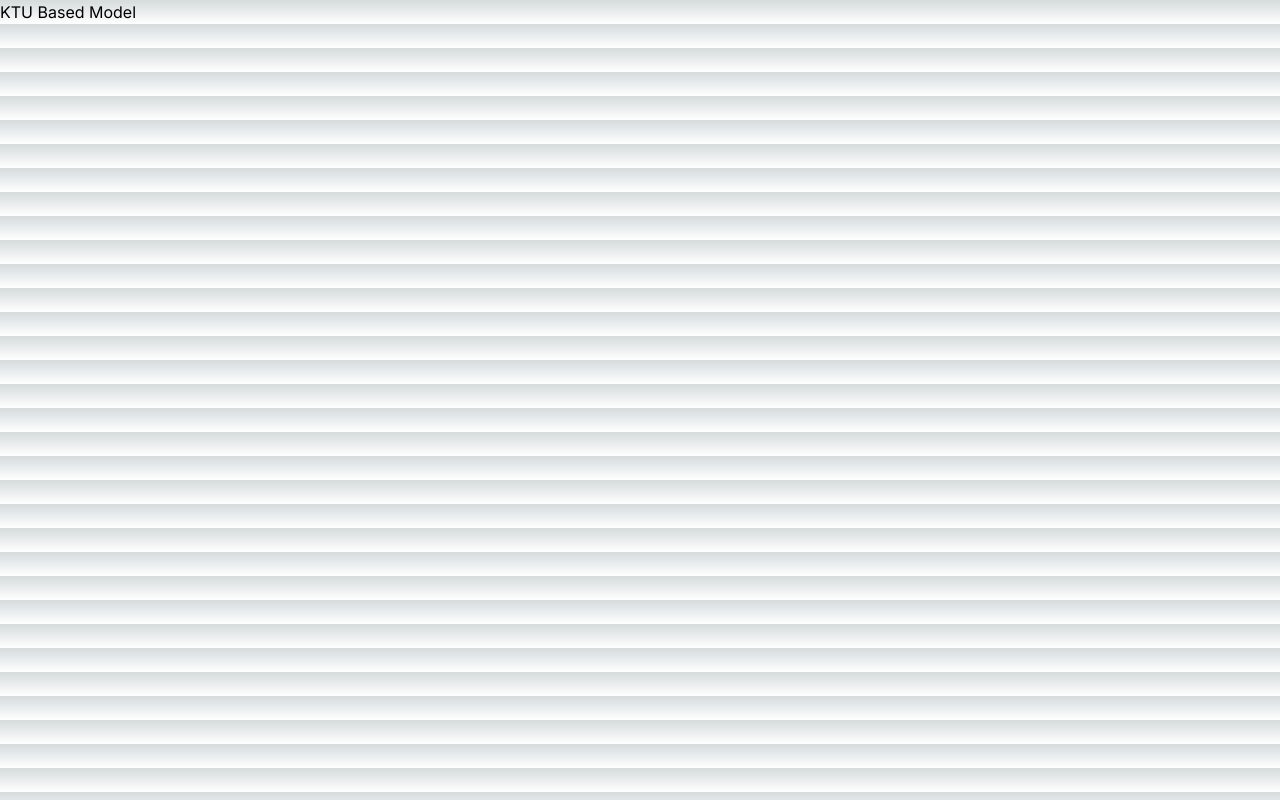
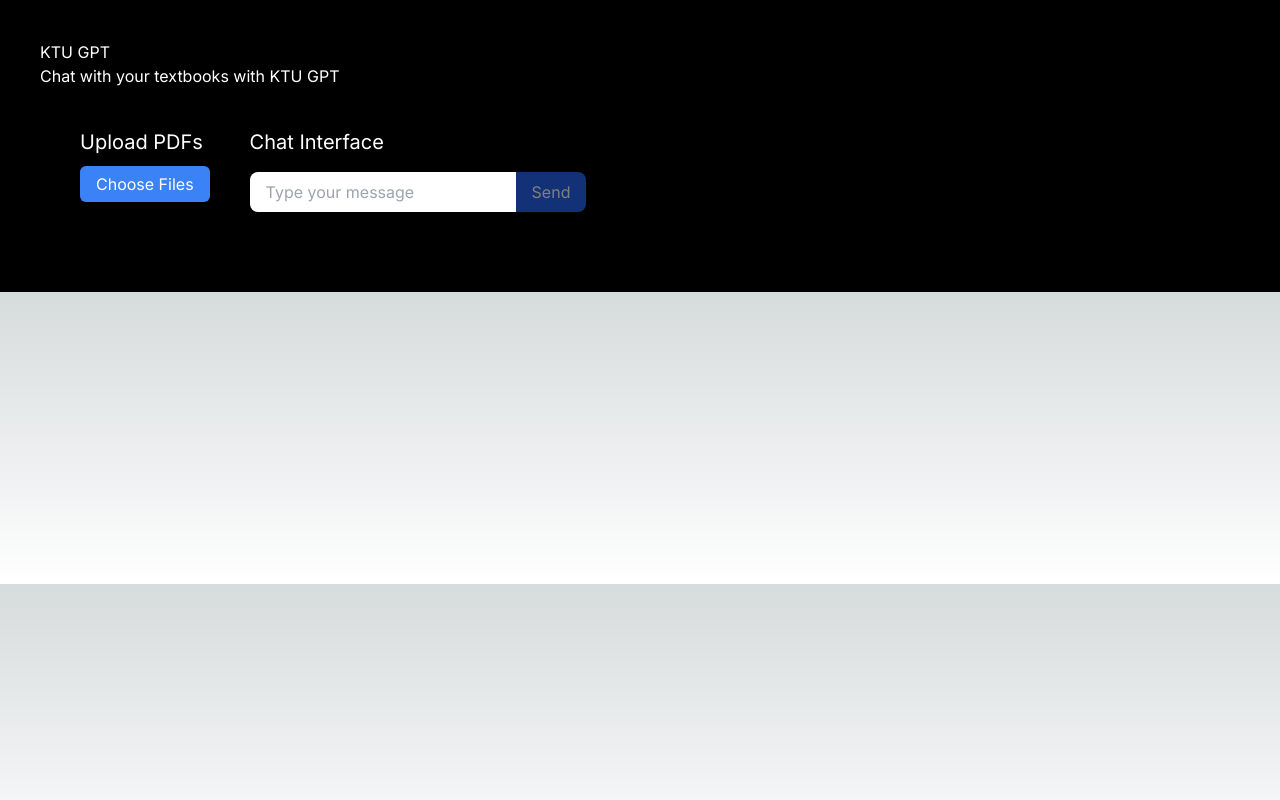
Before and after one commit to salmanpary/FusionGpt-Frontend, a Next.js app: page /ktuText in a window 1280 px wide. Built offline with nearby package versions, Linux system fonts and the light colour scheme.

Commit message:
ktu model

```diff
--- a/package.json
+++ b/package.json
@@ -12,7 +12,8 @@
     "axios": "^1.6.8",
     "next": "14.1.0",
     "react": "^18",
-    "react-dom": "^18"
+    "react-dom": "^18",
+    "uuid": "^9.0.1"
   },
   "devDependencies": {
     "@types/node": "20.11.17",
--- a/src/app/getimage/page.tsx
+++ b/src/app/getimage/page.tsx
@@ -14,6 +14,7 @@ function ImageComponent() {
       });
       const data = response.data;
       setImages(data.images);
+      console.log(response)
     } catch (error) {
       console.error('Error fetching images:', error);
     }
--- a/src/app/ktuText/page.tsx
+++ b/src/app/ktuText/page.tsx
@@ -1,11 +1,175 @@
-"use client"
-import React,{useState} from 'react'
+"use client";
+import React, { useEffect, useState } from "react";
+import axios from "axios";
+import { v4 as uuidv4 } from "uuid";
 
 const Page = () => {
-    const [state, setstate] = useState<number>(0)
+  const [pdfFiles, setPdfFiles] = useState([]);
+  const [messages, setMessages] = useState([]);
+  const [isSendButtonDisabled, setIsSendButtonDisabled] = useState(true); // State to track send button status
+  const [sessionId, setSessionId] = useState(""); // State to store session ID
+  const [currentMessage, setCurrentMessage] = useState(""); // State to store current message
+  const handleFileChange = (e) => {
+    const files = Array.from(e.target.files);
+    setPdfFiles([...pdfFiles, ...files]);
+  };
+
+  const handleRemovePdf = (index) => {
+    const updatedFiles = [...pdfFiles];
+    updatedFiles.splice(index, 1);
+    setPdfFiles(updatedFiles);
+  };
+
+  const handleSave = () => {
+    const sessionId = uuidv4(); // Generate a random session ID
+    const endpoint = `http://localhost:5000/save-documents`; // Endpoint URL
+
+    const formData = new FormData();
+    pdfFiles.forEach((file) => {
+      formData.append("files[]", file);
+    });
+     setIsSendButtonDisabled(true); // Disable send button
+    // Append session ID to form data
+    setSessionId(sessionId); // Set session ID in state
+    formData.append("sessionId", sessionId);
+    axios.post(endpoint, formData, {
+      headers: {
+        "Content-Type": "multipart/form-data",
+      },
+    })
+      .then((response) => {
+        setIsSendButtonDisabled(false); // Enable send button
+      })
+      .catch((error) => {
+        console.error("Error saving documents:", error.message);
+        alert("Failed to save documents");
+      });
+  };
+
+
+  const handleMessageSend = (message) => {
+    setMessages([...messages, { question: message, answer: '' }]); // Add user message to chat interface
+
+    // Make a POST request to the server
+    const endpoint = 'http://localhost:5000/chat-with-ktu'; // Endpoint URL
+    const data = {
+      session_id: sessionId, // Pass the session ID
+      query: message // Pass the user's message as the query
+    };
+    setIsSendButtonDisabled(true); // Disable send button
+    axios.post(endpoint, data)
+      .then((response) => {
+        console.log("Response:", response.data);
+        const matches = response.data; // Assuming the response contains matches
+        setMessages([...messages, { question: message, answer:matches }]); // Update chat interface with the response
+        setIsSendButtonDisabled(false); // Enable send button
+      })
+      .catch((error) => {
+        console.error("Error sending message:", error.message);
+        alert("Failed to send message");
+      });
+  };
+
+
   return (
-    <div>KTU Based Model</div>
-  )
-}
+    <div className="p-10" style={{ backgroundColor: "black", color: "white" }}>
+      <h1>KTU GPT</h1>
+      <div>Chat with your textbooks with KTU GPT</div>
+      <div className="p-10 flex">
+        <div className="mr-10">
+        <div>
+            <h2 className="pb-4 text-xl">Upload PDFs</h2>
+            <input
+              type="file"
+              accept=".pdf"
+              multiple
+              onChange={handleFileChange}
+              style={{ display: "none" }}
+            />
+            <label htmlFor="file-upload" className="bg-blue-500 px-4 py-2 rounded-md cursor-pointer text-white">
+              Choose Files
+            </label>
+            <input
+              id="file-upload"
+              type="file"
+              accept=".pdf"
+              multiple
+              onChange={handleFileChange}
+              style={{ color: "white", opacity: 0, position: "absolute", zIndex: -1 }}
+            />
+          </div>
 
-export default Page
+          {pdfFiles.length > 0 && (
+            <div className="mt-6">
+              <h3 className="text-lg">Uploaded PDFs</h3>
+              <ul className="mt-2">
+                {pdfFiles.map((file, index) => (
+                  <li key={index} className="flex items-center py-2">
+                    <span className="text-white">{file.name}</span>
+                    <button
+                      onClick={() => handleRemovePdf(index)}
+                      className="ml-4 bg-red-800 rounded-full px-2"
+                    >
+                      <svg
+                        xmlns="http://www.w3.org/2000/svg"
+                        className="h-4 w-4 text-white"
+                        viewBox="0 0 20 20"
+                        fill="currentColor"
+                      >
+                        <path
+                          fillRule="evenodd"
+                          d="M5.293 5.293a1 1 0 0 1 1.414 1.414L10 11.414l3.293-3.293a1 1 0 1 1 1.414 1.414L11.414 12l3.293 3.293a1 1 0 1 1-1.414 1.414L10 13.414l-3.293 3.293a1 1 0 1 1-1.414-1.414L8.586 12 5.293 8.707a1 1 0 0 1 0-1.414z"
+                          clipRule="evenodd"
+                        />
+                      </svg>
+                    </button>
+                  </li>
+                ))}
+              </ul>
+              <button
+                onClick={handleSave}
+                className="mt-4 bg-green-800 px-4 py-2 rounded-md"
+              >
+                Save
+              </button>
+            </div>
+          )}
+        </div>
+
+        <div>
+          <div>
+            <h2 className="pb-4 text-xl">Chat Interface</h2>
+            {messages.length > 0 && (
+              <div className="border border-gray-600 rounded-lg p-4 mb-4">
+                {messages.map((message, index) => (
+                  <div key={index} className="bg-gray-800 rounded-lg p-2 mb-2">
+                    <span className="text-white">{message.question}</span>
+                    <span className="text-gray-400"> - {message.answer}</span>
+                  </div>
+                ))}
+              </div>
+            )}
+            <div className="flex">
+              <input
+                type="text"
+                placeholder="Type your message"
+                className="text-black flex-1 py-2 px-4 rounded-l-lg"
+                onChange={(e) => setCurrentMessage(e.target.value)}
+                value={currentMessage}
+              />
+              <button
+                onClick={() => handleMessageSend(currentMessage)}
+                className={`bg-blue-600 text-white px-4 py-2 rounded-r-lg ${isSendButtonDisabled ? 'cursor-not-allowed opacity-50' : ''}`}
+                disabled={isSendButtonDisabled}
+              >
+                Send
+              </button>
+            </div>
+          </div>
+        </div>
+      </div>
+    </div>
+  );
+};
+
+export default Page;
```
Also changed, not shown: 1 other file (tests, documents, lock files or other folders).
